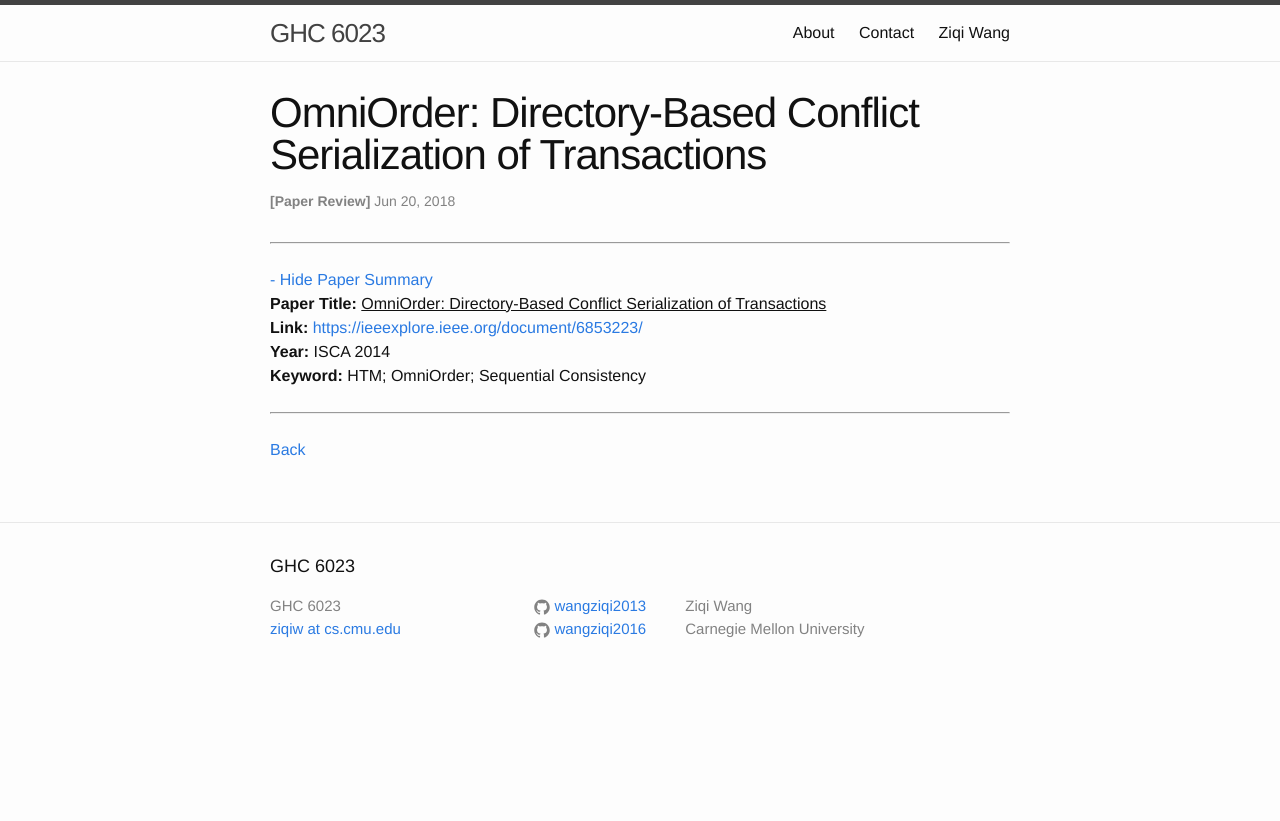
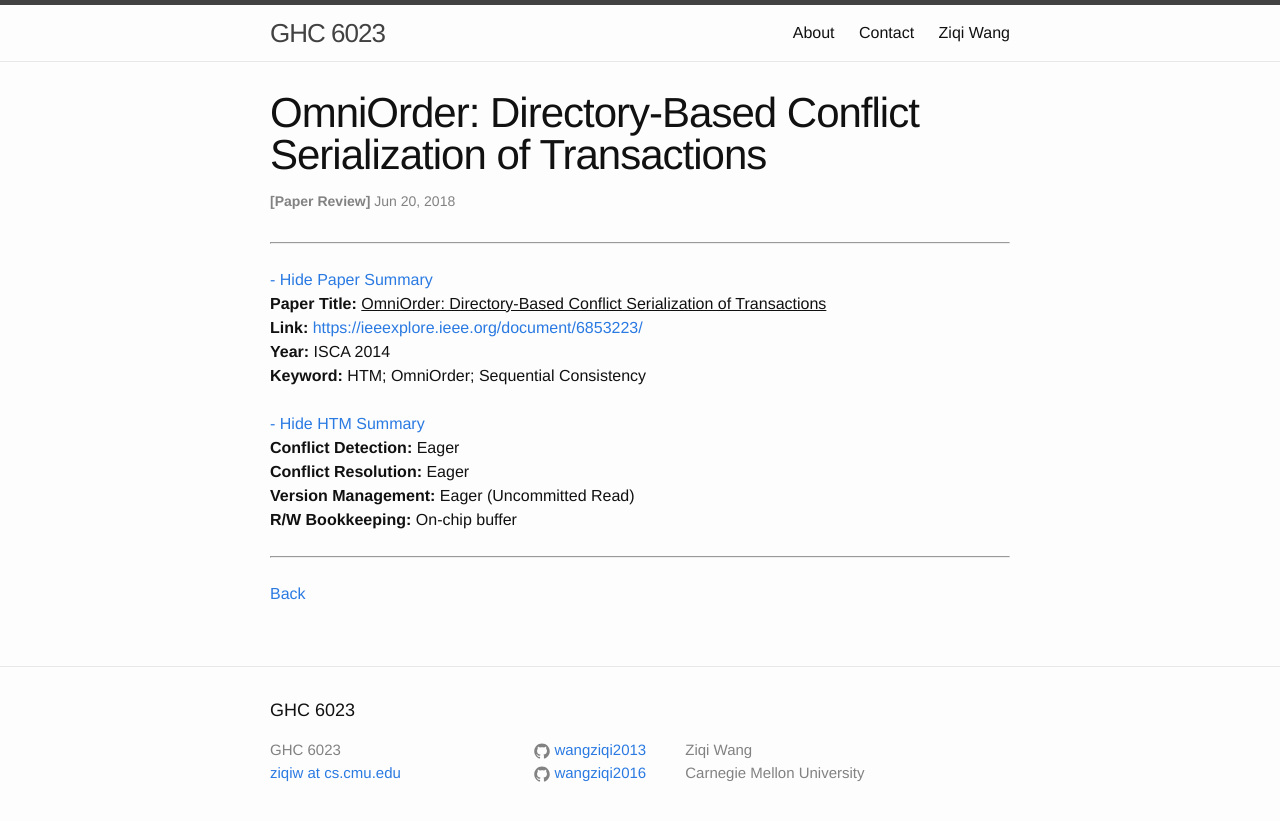
Before and after one commit to wangziqi2013/wangziqi2013.github.io, a Jekyll site: the page built from _posts/2018-06-19-OmniOrder.markdown, in a window 1280 px wide. Shown: the top 821 px of the page. Built offline with Jekyll 4.4.1, drawn with Linux system fonts in a browser that asks for light colours.

Commit message:
Updating the metadata

```diff
--- a/_posts/2018-06-19-OmniOrder.markdown
+++ b/_posts/2018-06-19-OmniOrder.markdown
@@ -7,8 +7,8 @@ paper_title: "OmniOrder: Directory-Based Conflict Serialization of Transactions"
 paper_link: https://ieeexplore.ieee.org/document/6853223/
 paper_keyword: HTM; OmniOrder; Sequential Consistency
 paper_year: ISCA 2014
-rw_set:
-htm_cd:
-htm_cr:
-version_mgmt:
+rw_set: On-chip buffer
+htm_cd: Eager
+htm_cr: Eager
+version_mgmt: Eager (Uncommitted Read)
 ---
```
